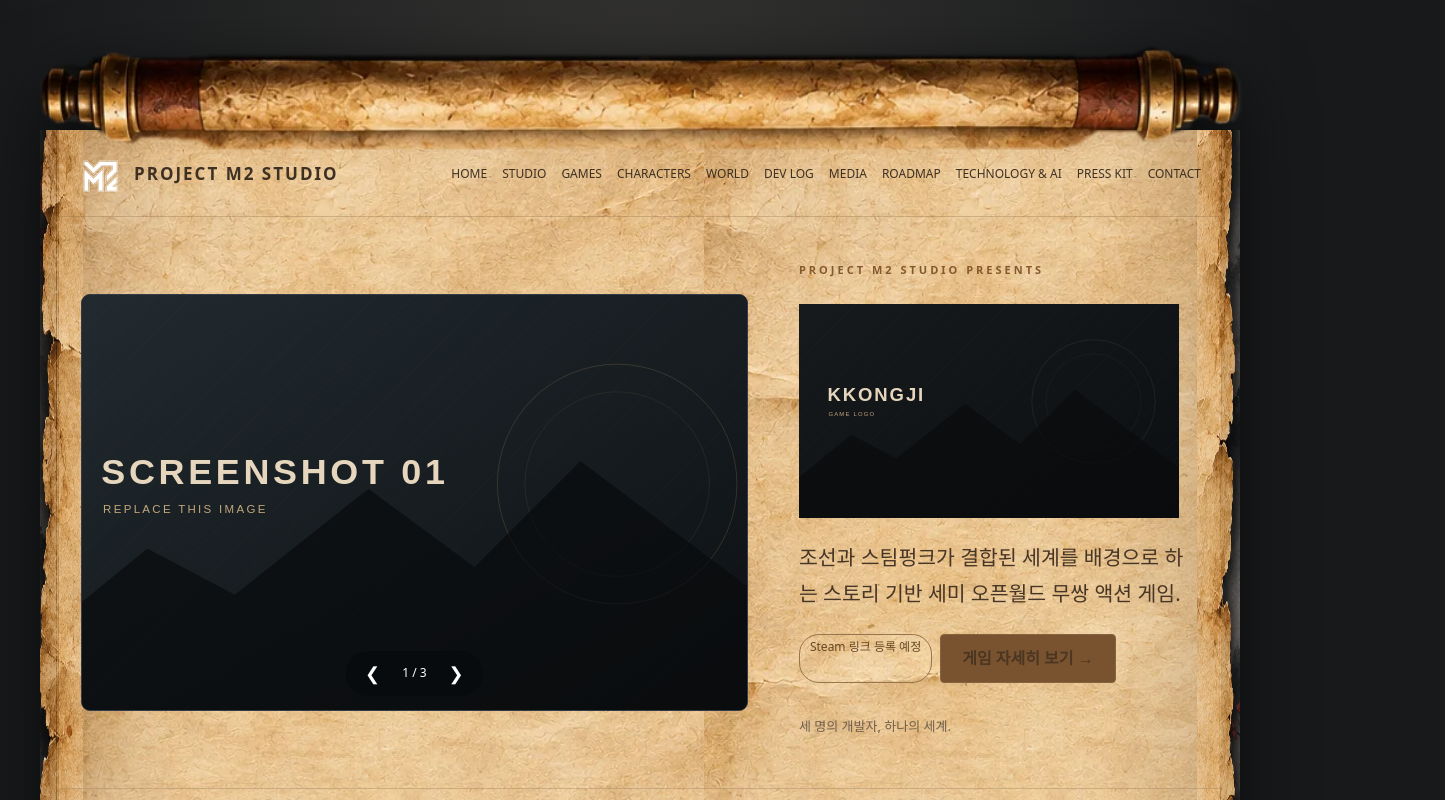
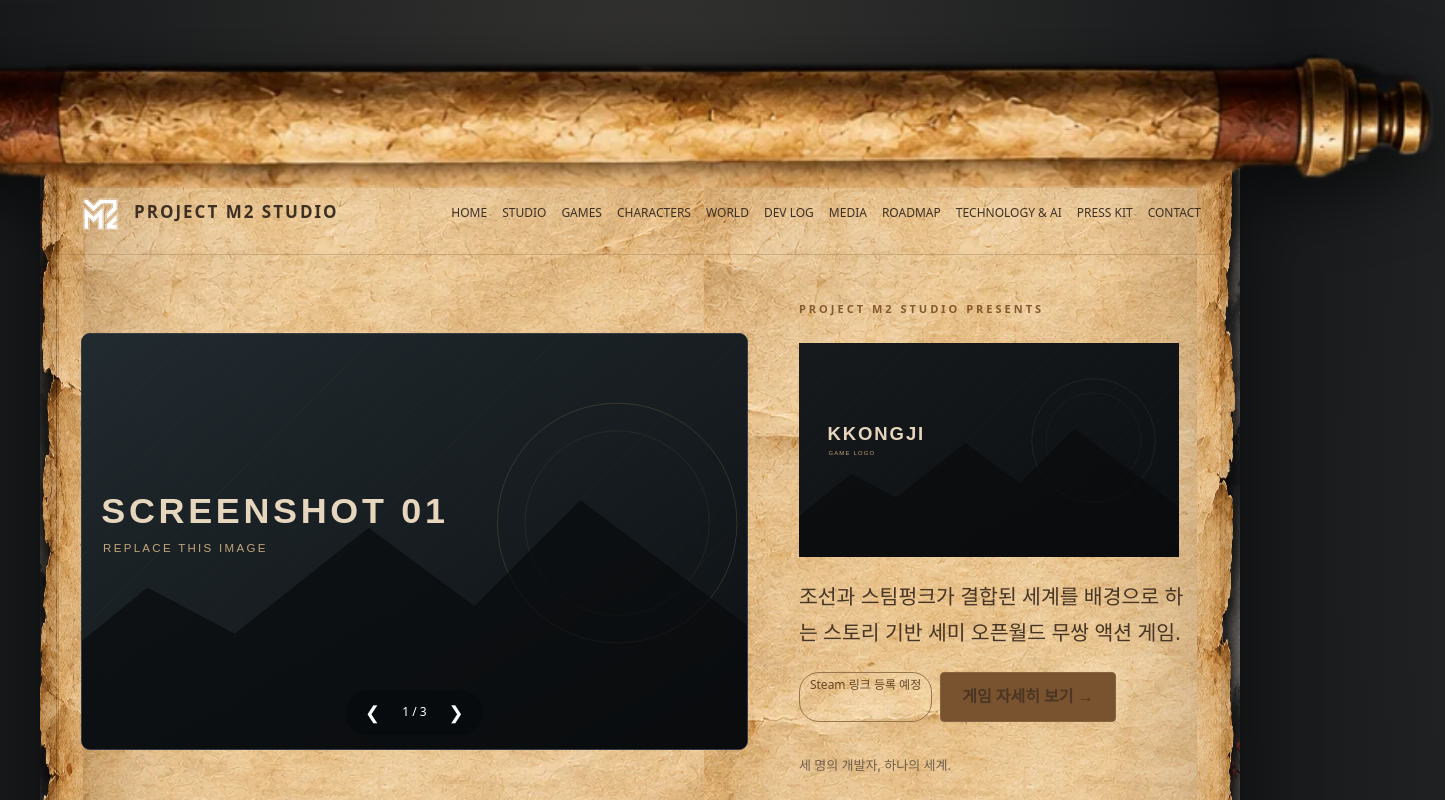
Before and after one commit to ryujakka/m2games-website, a plain HTML site: page index.html in a window 1280 px wide. Shown: the top 800 px of the page, 1445 px wide, since content can reach past the window. Drawn offline with Linux system fonts and the light colour scheme.

Commit message:
Add files via upload

```diff
--- a/style.css
+++ b/style.css
@@ -106,3 +106,15 @@ body:has(.hanji-scroll){background:#10151a;background-image:radial-gradient(elli
   .scroll-roller-top {margin-bottom:-12px;}
   .scroll-roller-bottom {margin-top:-12px;}
 }
+
+/* v5.3: extend wooden rollers to cover the entire paper width.
+   Only desktop/tablet; keep parchment and its content dimensions unchanged. */
+@media (min-width:768px) {
+  .hanji-scroll {overflow:visible;}
+  .hanji-scroll .scroll-roller {
+    width:132% !important;
+    margin-left:-16% !important;
+    margin-right:0 !important;
+    background-size:100% 100% !important;
+  }
+}
```
